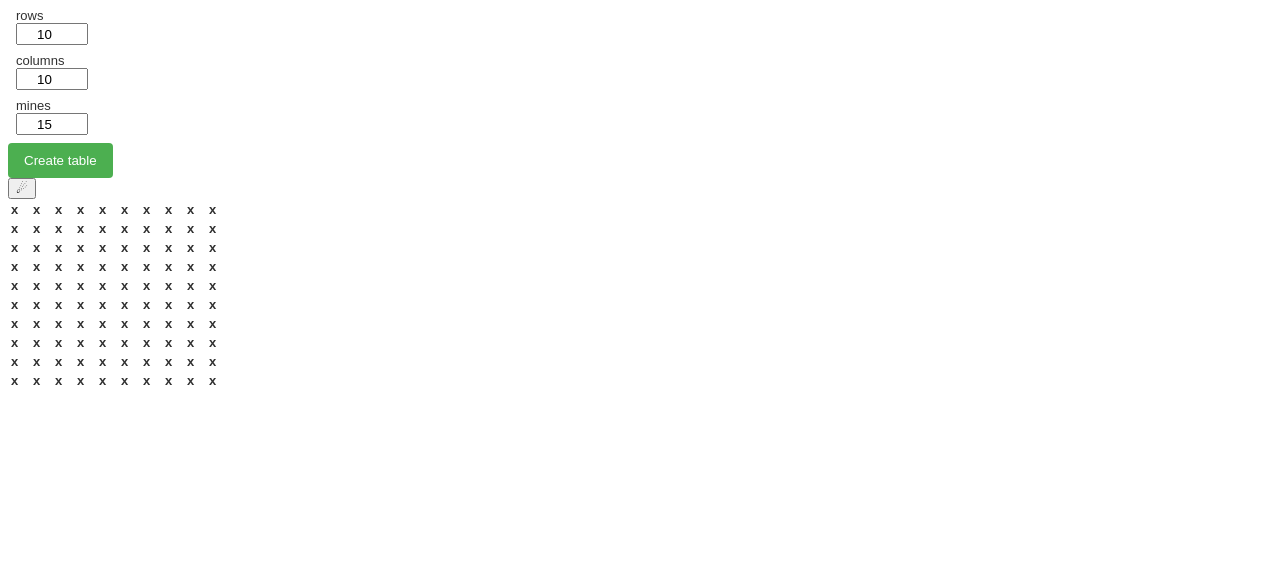
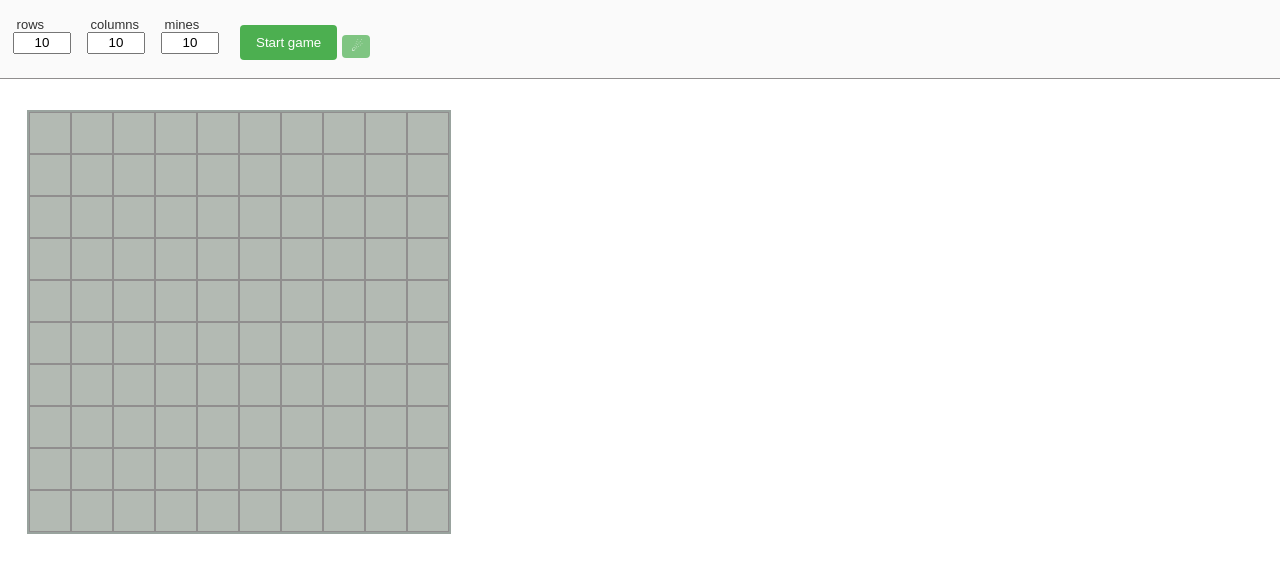
Before and after one commit to Bozjator/minesweeper, an Angular app: page / in a window 1280 px wide. Shown: the top 572 px of the page. Built offline with nearby package versions, Linux system fonts and the light colour scheme.

Commit message:
Final design
Also input for rows, colums and mines are now text inputs that only allows numbers with max number.

```diff
--- a/src/app/app.component.html
+++ b/src/app/app.component.html
@@ -1,49 +1,53 @@
-<div class="page-content">
-
 <div class="game-menu">
     <div class="game-menu-input-box">
-            <label>rows</label><br />
-            <input type="number" #numOfRowsUserInput [value]="numOfRows" min="5" max="100" onkeydown="return false">
+        <label>&nbsp;rows</label><br />
+        <input type="text" #numOfRowsUserInput [value]="numOfRows" (input)="onlyNumbersInput(numOfRowsUserInput, 100)" />
     </div>
 
     <div class="game-menu-input-box">
-            <label>columns</label><br />
-            <input type="number" #numOfColsUserInput [value]="numOfCols" min="5" max="100" onkeydown="return false">
+        <label>&nbsp;columns</label><br />
+        <input type="text" #numOfColsUserInput [value]="numOfCols" (input)="onlyNumbersInput(numOfColsUserInput, 100)" />
     </div>
 
     <div class="game-menu-input-box">
-            <label>mines</label><br />
-            <input type="number" #numOfMinesInTableUserInput [value]="numOfMinesInTable" min="1" max="100" onkeydown="return false">
+        <label>&nbsp;mines</label><br />
+        <input type="text" #numOfMinesInTableUserInput [value]="numOfMinesInTable" (input)="onlyNumbersInput(numOfMinesInTableUserInput, 50)">
     </div>
 
-        <div *ngIf="uiTooMuchMinesShowWarning" class="game-menu-warning">
-            Too much mines!
+    <div class="game-menu-input-box">
+        <div class="game-menu-warning">
+            <ng-container *ngIf="uiTooMuchMinesShowWarning">Too much mines!</ng-container>
+        </div>
+        <button class="button-create-table" (click)="createTableFromUserInput(numOfRowsUserInput.value, numOfColsUserInput.value, numOfMinesInTableUserInput.value)">
+            Start game
+        </button>
+        <button class="button-reveal-table" (click)="revealMineTable()" title="Reveale table">&#9732;</button>
+    </div>
 </div>
 
-        <button
-            class="button-create-table"
-            (click)="createTableFromUserInput(numOfRowsUserInput.value, numOfColsUserInput.value, numOfMinesInTableUserInput.value)">
-            Create table
-        </button>
-    </div>
-
-    <div>
-        <button class="button-reveal-table" (click)="revealMineTable()">&#9732;</button>
-        <span *ngIf="gameOver" style="color:red;">You stepped onto mine!</span>
+<div class="game-over-message">
+    &nbsp;
+    <span *ngIf="gameOver">You stepped on a mine!</span>
 </div>
 
 <div class="mines-table">
-        <table style="table-layout: fixed;" style="cursor:pointer">
-            <tr *ngFor="let row of mineTableContent; let rowIndex = index">
-                <td *ngFor="let column of row; let colIndex = index" style="width: 18px;">
-                    <span *ngIf="mineTableVisibility[rowIndex][colIndex] == 0; else showMineTableContent" (click)="revealCellAndContentAround(rowIndex, colIndex)"
-                        style="font-weight:bold;">x</span>
-                    <ng-template #showMineTableContent>
-                        <span *ngIf="mineTableContent[rowIndex][colIndex] == mineLabel; else showMineTableValue">*</span>
-                        <ng-template #showMineTableValue>{{mineTableContent[rowIndex][colIndex]}}</ng-template>
+    <div *ngFor="let row of mineTableContent; let rowIndex = index" class="table-row">
+        <div *ngFor="let column of row; let colIndex = index"
+                (click)="revealCellAndContentAround(rowIndex, colIndex)"
+                class="table-col"
+                [class.table-cell-closed]="mineTableVisibility[rowIndex][colIndex] == 0"
+                [class.table-cell-opened]="mineTableVisibility[rowIndex][colIndex] != 0">
+            <ng-container *ngIf="mineTableVisibility[rowIndex][colIndex] != 0">
+                <ng-template [ngIf]="mineTableContent[rowIndex][colIndex] == mineLabel">
+                    &#10057;
                 </ng-template>
-                </td>
-            </tr>
-        </table>
+                <span *ngIf="mineTableContent[rowIndex][colIndex] > 0"
+                    [class.table-cell-number-one]="mineTableContent[rowIndex][colIndex] == 1"
+                    [class.table-cell-number-two]="mineTableContent[rowIndex][colIndex] == 2"
+                    [class.table-cell-number-big]="mineTableContent[rowIndex][colIndex] >= 3">
+                    {{mineTableContent[rowIndex][colIndex]}}
+                </span>
+            </ng-container>
         </div>
     </div>
+</div>
--- a/src/app/app.component.scss
+++ b/src/app/app.component.scss
@@ -1,39 +1,98 @@
-.page-content {
+.game-menu {
+    line-height: 15px;
+    padding-left: 5px;
+    padding-bottom: 10px;
+    background-color: #FAFAFA;
+    border-bottom: 1px solid #908E8E;
 }
 
-.game-menu {
-    width: 300px;
-    line-height: 15px;
+.game-menu-input-box {
+    display: inline-block;
+    margin: 8px;
+}
 
-    input[type=number] {
-        width: 64px;
+input[type=text] {
+    width: 50px;
     height: 16px;
     text-align: center;
 }
 
 .game-menu-warning {
+    height: 17px;
     color: #D91616;
     font-weight: bold;
-        margin-bottom: 10px;
+}
+
+.game-over-message {
+    color: #D91616;
+    font-weight: bold;
+    margin: 6px;
+    margin-top: 10px;
 }
 
 .button-create-table {
     background-color: #4CAF50;
     color: white;
+    margin-left: 5px;
     padding: 10px 16px;
     border: none;
     border-radius: 4px;
     cursor: pointer;
 }
 
-    .game-menu-input-box {
-        margin: 8px;
+.button-reveal-table {
+    @extend .button-create-table;
+    opacity: 0.7;
+    padding: 4px 7px;
+    padding-left: 9px;
+    margin-left: 5px;
+    margin-bottom: 2px;
+    vertical-align: bottom;
 }
 
-    .button-reveal-table {
-
-    }
+.button-reveal-table:hover {
+    opacity: 1;
 }
 
 .mines-table {
+    margin-left: 27px;
+    display: inline-block;
+    border: 2px solid #99A39E;
 }
+
+.table-row {
+    display: table-row;
+    padding: 0;
+}
+
+.table-col {
+    display: table-cell;
+    width: 40px;
+    height: 40px;
+    padding: 0;
+    text-align: center;
+    vertical-align: middle;
+    font-size: 20px;
+    cursor: pointer;
+    border: 1px solid #908E8E;
+}
+
+.table-cell-closed {
+    background-color: #B3BAB3;
+}
+
+.table-cell-opened {
+    background-color: #DDE3DD;
+}
+
+.table-cell-number-one {
+    color: #5D62E2;
+}
+
+.table-cell-number-two {
+    color: #53D866;
+}
+
+.table-cell-number-big {
+    color: #DCB251;
+}
--- a/src/app/app.component.ts
+++ b/src/app/app.component.ts
@@ -11,7 +11,7 @@ export class AppComponent {
   private numOfCols: number = 10;
   private mineTableContent: any[];
   private mineTableVisibility: any[];
-  private numOfMinesInTable = 15;
+  private numOfMinesInTable = 10;
   private mineLabel: number = -1;
   private gameOver: boolean;
 
@@ -198,4 +198,10 @@ export class AppComponent {
     }
   }
 
+  onlyNumbersInput(inputField: any, maxNumber: number) {
+    inputField.value = inputField.value.replace(/[^0-9]/g, '');
+    if(inputField.value >= maxNumber)
+      inputField.value = maxNumber;
+  }
+
 }
--- a/src/styles.css
+++ b/src/styles.css
@@ -1,6 +1,7 @@
 /* You can add global styles to this file, and also import other style files */
 
 body {
+    margin: 0;
     font-family: Arial, Helvetica, Sans-Serif;
     font-size: 13px;
     color: #313131;
```
Lines whose indentation alone changed are shown as unchanged.
